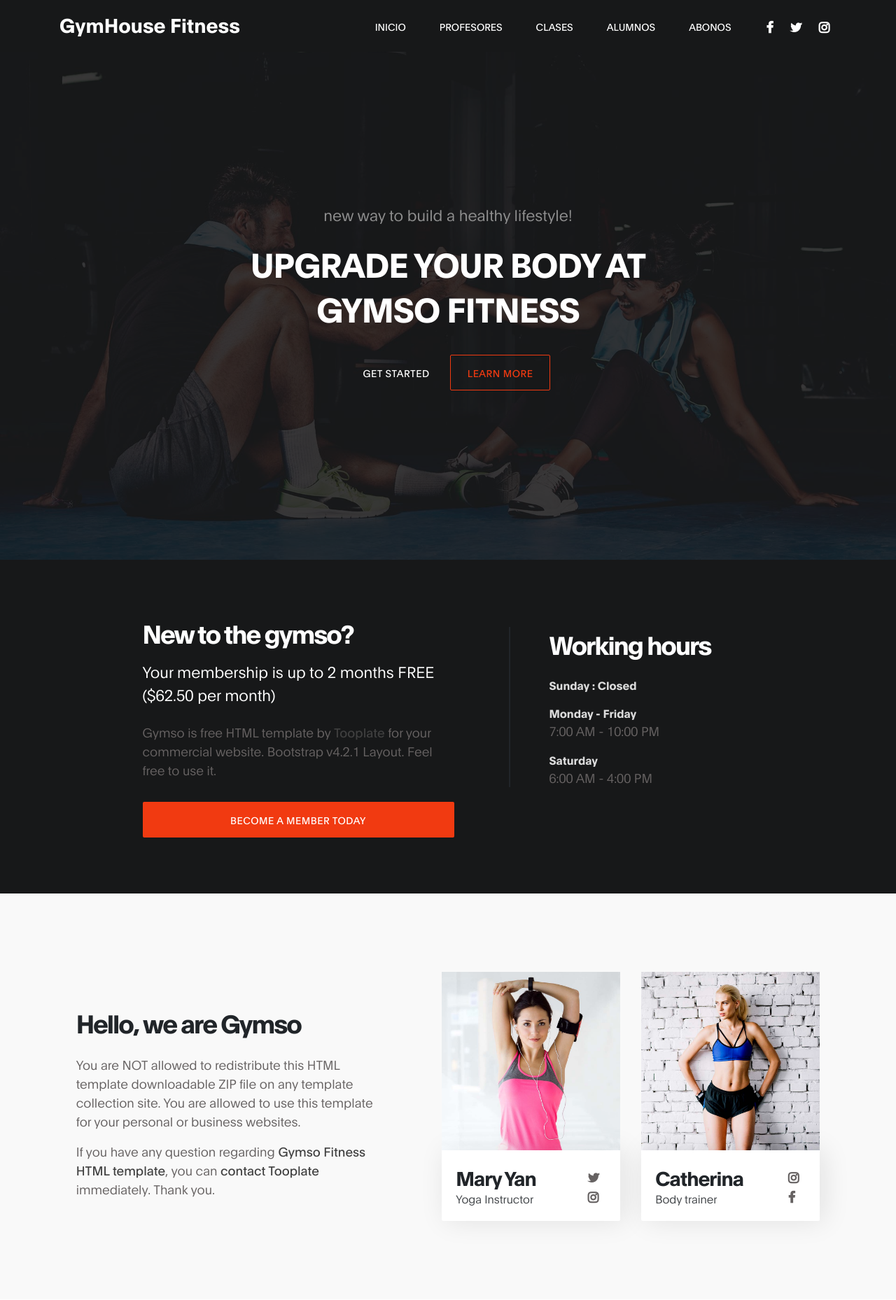
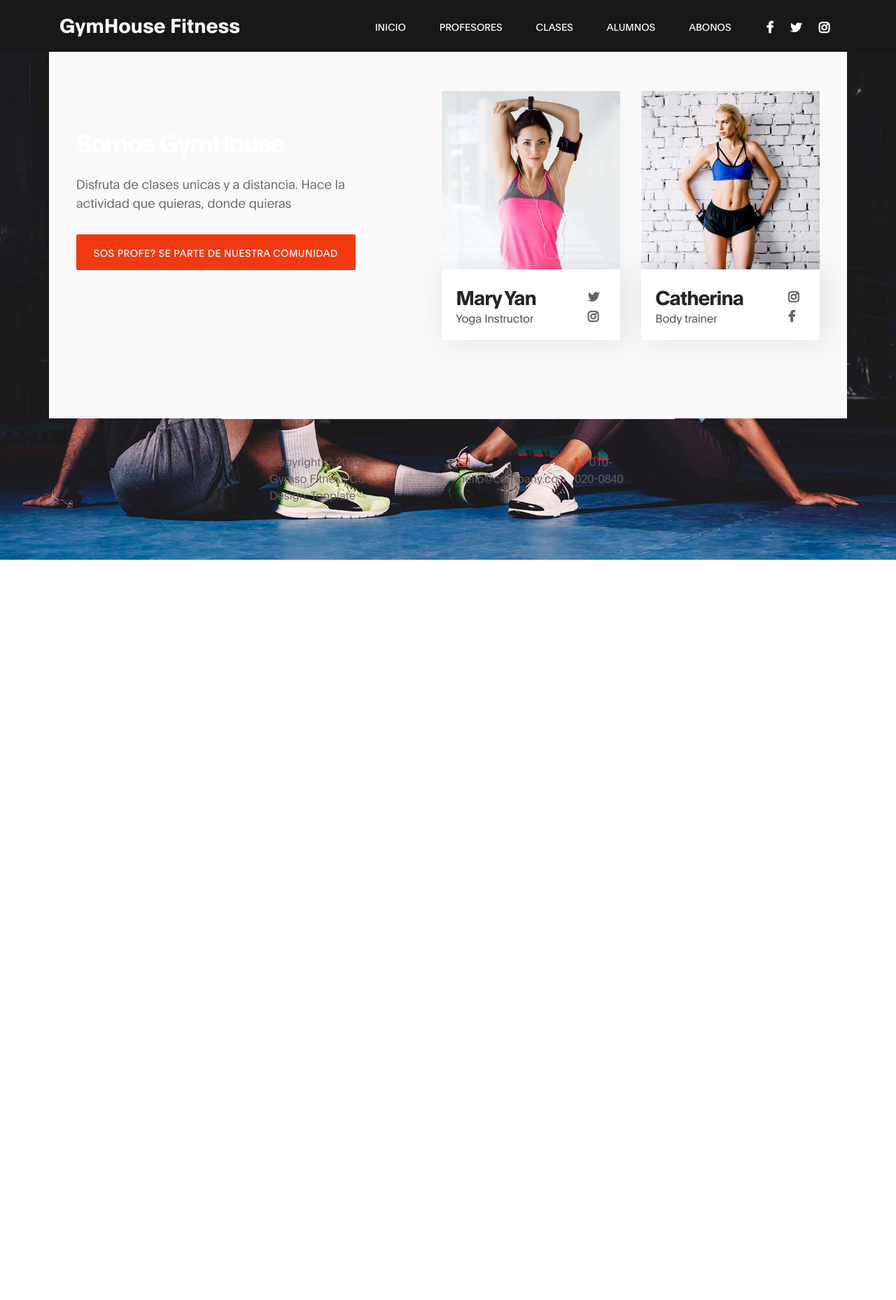
Before and after one commit to JuliFernandez07/DesafioCoder, a Django app: page /AppGimnasio/profesores/ in a window 1280 px wide. Shown: the top 1858 px of the page at 70% size. After the commit the page ends 800 px from the top, so only its background shows below. Run offline with Django 4.2, Linux system fonts and the light colour scheme; some libraries are stand-ins or nearby versions.

Commit message:
Mejoras en algunos templates

```diff
--- a/AppGimnasio/Templates/AppGimnasio/Profesores.html
+++ b/AppGimnasio/Templates/AppGimnasio/Profesores.html
@@ -1,3 +1,15 @@
 {% extends "AppGimnasio\index.html" %}
 
 {% load static %}
+
+{% block formularios %}
+{% endblock  %}
+
+{% block alumno %}
+{% endblock  %}
+
+{% block clases %}
+{% endblock  %}
+
+{% block abonos %}
+{% endblock  %}
--- a/AppGimnasio/Templates/AppGimnasio/index.html
+++ b/AppGimnasio/Templates/AppGimnasio/index.html
@@ -29,7 +29,7 @@
     <nav class="navbar navbar-expand-lg fixed-top">
         <div class="container">
 <!-- Arreglar los botones  porq no linkean con url sino q scrollea -->
-            <a class="navbar-brand" href="index.html">GymHouse Fitness </a>
+            <a class="navbar-brand" href="{% url 'inicio' %}">GymHouse Fitness </a>
 
             <button class="navbar-toggler" type="button" data-toggle="collapse" data-target="#navbarNav" aria-controls="navbarNav" aria-expanded="false"
                 aria-label="Toggle navigation">
@@ -73,8 +73,8 @@
      <!-- HERO -->
 
      <section class="hero d-flex flex-column justify-content-center align-items-center" id="home">
+
         {% block formularios %}
-
             <div class="bg-overlay"></div>
 
                <div class="container">
@@ -83,13 +83,10 @@
                          <div class="col-lg-8 col-md-10 mx-auto col-12">
                               <div class="hero-text mt-5 text-center">
 
-                                    <h6 data-aos="{% static 'fade-up' %}" data-aos-delay="{% static '300' %}">new way to build a healthy lifestyle!</h6>
+                                    <h6 data-aos="{% static 'fade-up' %}" data-aos-delay="{% static '300' %}">Comenza un nuevo estilo de vida</h6>
 
-                                    <h1 class="text-white" data-aos="{% static 'fade-up' %}" data-aos-delay="500">Upgrade your body at Gymso Fitness</h1>
+                                    <h1 class="text-white" data-aos="{% static 'fade-up' %}" data-aos-delay="500">Mejora tu forma fisica de forma online y personalizada</h1>
 
-                                    <a href="#feature" class="btn custom-btn mt-3" data-aos="{% static 'fade-up' %}" data-aos-delay="600">Get started</a>
-
-                                    <a href="#about" class="btn custom-btn bordered mt-3" data-aos="{% static 'fade-up' %}" data-aos-delay="700">learn more</a>
 
                               </div>
                          </div>
@@ -99,19 +96,18 @@
      </section>
 {% endblock %}
 
-{% block contenido2 %}
+{% block alumno %}
      <section class="feature" id="feature">
+
         <div class="container">
             <div class="row">
 
                 <div class="d-flex flex-column justify-content-center ml-lg-auto mr-lg-5 col-lg-5 col-md-6 col-12">
-                    <h2 class="mb-3 text-white" data-aos="{% static 'fade-up' %}">New to the gymso?</h2>
+                    <h2 class="mb-3 text-white" data-aos="{% static 'fade-up' %}">Esto es GymHouse Fitness</h2>
 
-                    <h6 class="mb-4 text-white" data-aos="{% static 'fade-up' %}">Your membership is up to 2 months FREE ($62.50 per month)</h6>
+                    <h6 class="mb-4 text-white" data-aos="{% static 'fade-up' %}">Hacete miembro hoy y te regalamos 2 meses gratis</h6>
 
-                    <p data-aos="{% static 'fade-up' %}" data-aos-delay="200">Gymso is free HTML template by <a rel="nofollow" href="https://www.tooplate.com" target="_parent">Tooplate</a> for your commercial website. Bootstrap v4.2.1 Layout. Feel free to use it.</p>
-
-                    <a href="#" class="btn custom-btn bg-color mt-3" data-aos="{% static 'fade-up' %}" data-aos-delay="300" data-toggle="modal" data-target="#membershipForm">Become a member today</a>
+                    <a href="{% url 'alumnoFormulario' %}" class="btn custom-btn bg-color mt-3" data-aos="{% static 'fade-up' %}" data-aos-delay="300" data-toggle="modal" data-target="#membershipForm">  Se miembro AQUI  </a>
                 </div>
 
                 <div class="mr-lg-auto mt-3 col-lg-4 col-md-6 col-12">
@@ -137,19 +133,19 @@
             </div>
         </div>
     </section>
-
-
+    {% endblock  %}
+    {% block profesores %}
      <!-- ABOUT -->
      <section class="about section" id="about">
+
                <div class="container">
                     <div class="row">
 
                             <div class="mt-lg-5 mb-lg-0 mb-4 col-lg-5 col-md-10 mx-auto col-12">
-                                <h2 class="mb-4" data-aos="{% static 'fade-up' %}" data-aos-delay="300">Hello, we are Gymso</h2>
+                                <h2 class="mb-4 text-white" data-aos="{% static 'fade-up' %}" data-aos-delay="300">Somos GymHouse</h2>
 
-                                <p data-aos="{% static 'fade-up' %}" data-aos-delay="400">You are NOT allowed to redistribute this HTML template downloadable ZIP file on any template collection site. You are allowed to use this template for your personal or business websites.</p>
-
-                                <p data-aos="{% static 'fade-up' %}" data-aos-delay="500">If you have any question regarding <a rel="nofollow" href="'{% static 'https://www.tooplate.com/view/2119-gymso-fitness' %}'" target="_parent">Gymso Fitness HTML template</a>, you can <a rel="nofollow" href="https://www.tooplate.com/contact" target="_parent">contact Tooplate</a> immediately. Thank you.</p>
+                                <p data-aos="{% static 'fade-up' %}" data-aos-delay="400">Disfruta de clases unicas y a distancia. Hace la actividad que quieras, donde quieras</p>
+                                <a href="{% url 'profeFormulario' %}" class="btn custom-btn bg-color mt-3" data-aos="{% static 'fade-up' %}" data-aos-delay="300" data-toggle="modal" data-target="#membershipForm">  Sos profe? Se parte de nuestra comunidad  </a>
 
                             </div>
 
@@ -191,8 +187,9 @@
                     </div>
                </div>
      </section>
+     {% endblock %}
 
-
+     {% block abonos %}
      <!-- CLASS -->
      <section class="class section" id="class">
                <div class="container">
@@ -255,8 +252,9 @@
                     </div>
                </div>
      </section>
+     {% endblock %}
 
-
+     {% block clases %}
      <!-- SCHEDULE -->
      <section class="schedule section" id="schedule">
                <div class="container">
@@ -366,44 +364,7 @@
                </div>
      </section>
 
-
-     <!-- CONTACT -->
-     <section class="contact section" id="contact">
-          <div class="container">
-               <div class="row">
-
-                    <div class="ml-auto col-lg-5 col-md-6 col-12">
-                        <h2 class="mb-4 pb-2" data-aos="{% static 'fade-up' %}" data-aos-delay="200">Feel free to ask anything</h2>
-
-                        <form action="#" method="post" class="contact-form webform" data-aos="{% static 'fade-up' %}" data-aos-delay="400" role="form">
-                            <input type="text" class="form-control" name="cf-name" placeholder="Name">
-
-                            <input type="email" class="form-control" name="cf-email" placeholder="Email">
-
-                            <textarea class="form-control" rows="5" name="cf-message" placeholder="Message"></textarea>
-
-                            <button type="submit" class="form-control" id="submit-button" name="submit">Send Message</button>
-                        </form>
-                    </div>
-
-                    <div class="mx-auto mt-4 mt-lg-0 mt-md-0 col-lg-5 col-md-6 col-12">
-                        <h2 class="mb-4" data-aos="{% static 'fade-up' %}" data-aos-delay="600">Where you can <span>find us</span></h2>
-
-                        <p data-aos="{% static 'fade-up' %}" data-aos-delay="800"><i class="fa fa-map-marker mr-1"></i> 120-240 Rio de Janeiro - State of Rio de Janeiro, Brazil</p>
-<!-- How to change your own map point
-	1. Go to Google Maps
-	2. Click on your location point
-	3. Click "Share" and choose "Embed map" tab
-	4. Copy only URL and paste it within the src="" field below
--->
-                        <div class="google-map" data-aos="{% static 'fade-up' %}" data-aos-delay="900">
-                           <iframe src="https://maps.google.com/maps?q=Av.+Lúcio+Costa,+Rio+de+Janeiro+-+RJ,+Brazil&t=&z=13&ie=UTF8&iwloc=&output=embed" width="1920" height="250" frameborder="0" style="border:0;" allowfullscreen=""></iframe>
-                        </div>
-                    </div>
-
-               </div>
-          </div>
-     </section>
+     {% endblock  %}
 
 
      <!-- FOOTER -->
@@ -479,4 +440,3 @@
 
 </body>
 </html>
-{% endblock %}
--- a/AppGimnasio/models.py
+++ b/AppGimnasio/models.py
@@ -18,4 +18,4 @@
     nombre = models.CharField(max_length=15)
 
 class abonos(models.Model):
-    clases_disponibles = models.IntegerField
+    precios = models.IntegerField
--- a/AppGimnasio/urls.py
+++ b/AppGimnasio/urls.py
@@ -10,5 +10,6 @@
     path("profeFormulario/", views.profeForm, name="profeFormulario"),
     path("alumnoFormulario/", views.alumnoForm, name="alumnoFormulario"),
     path("buscarprofe/", views.buscarprofe, name="buscarprofe"),
-    path("buscar/", views.buscar)
+    path("buscar/", views.buscar),
+
 ]
```
Also changed, not shown: AppGimnasio/Templates/AppGimnasio/Abonos.html (+12 -0 lines), AppGimnasio/Templates/AppGimnasio/Alumnos.html (+12 -0 lines), AppGimnasio/Templates/AppGimnasio/Clases.html (+12 -0 lines), AppGimnasio/Templates/AppGimnasio/Inicio.html (+14 -0 lines), AppGimnasio/Templates/AppGimnasio/alumnoFormulario.html (+11 -2 lines), AppGimnasio/Templates/AppGimnasio/profeFormulario.html (+11 -2 lines).
